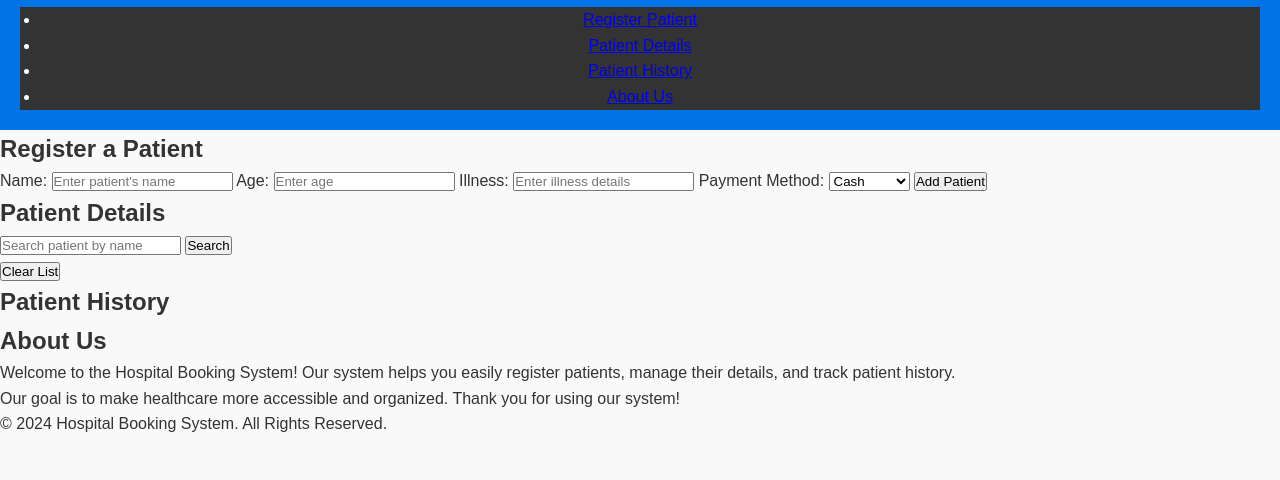
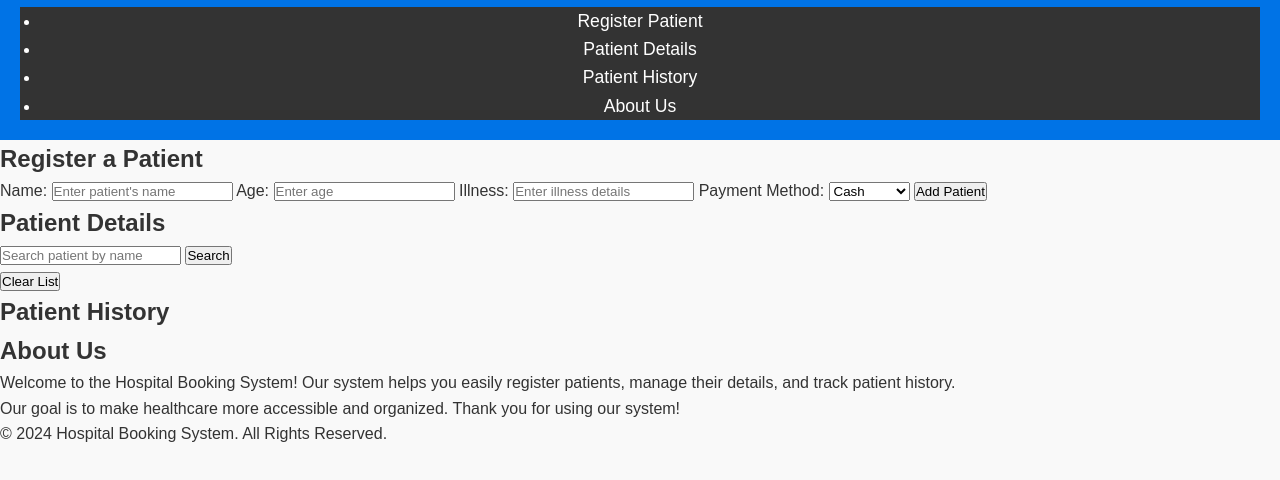
Before and after one commit to louis479/hospital-booking, a plain HTML site: page index.html in a window 1280 px wide. Shown: the part 74-554 px from the top of the page. Drawn offline with Linux system fonts and the light colour scheme.

Commit message:
characterized nav ul li a tag style.css

```diff
--- a/style.css
+++ b/style.css
@@ -31,3 +31,10 @@ nav {
 nav ul li {
     margin: 0 20px;
 }
+
+nav ul li a {
+    color: white;
+    text-decoration: none;
+    font-size: 1.1rem;
+    padding: 10px;
+}
```
